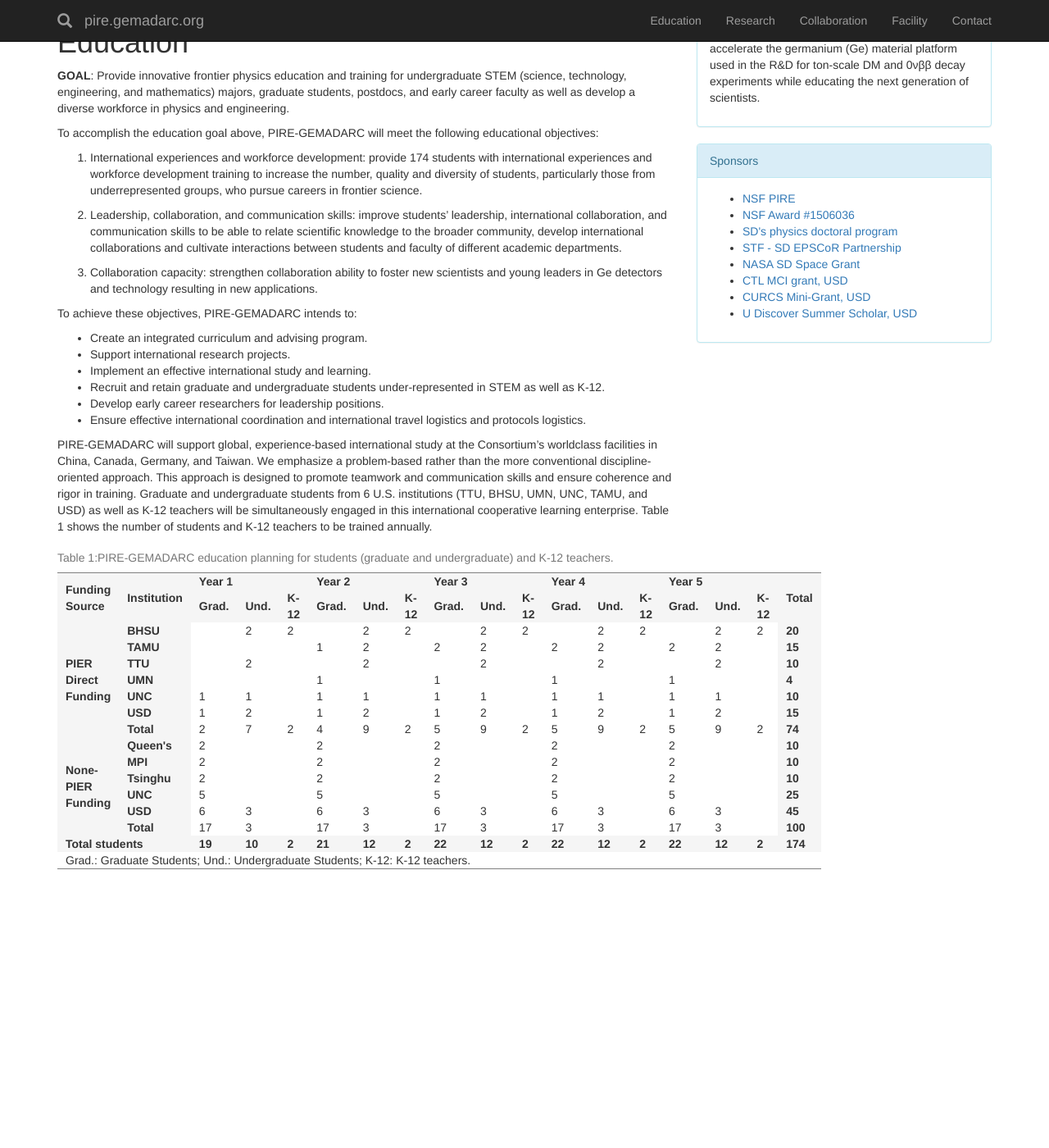
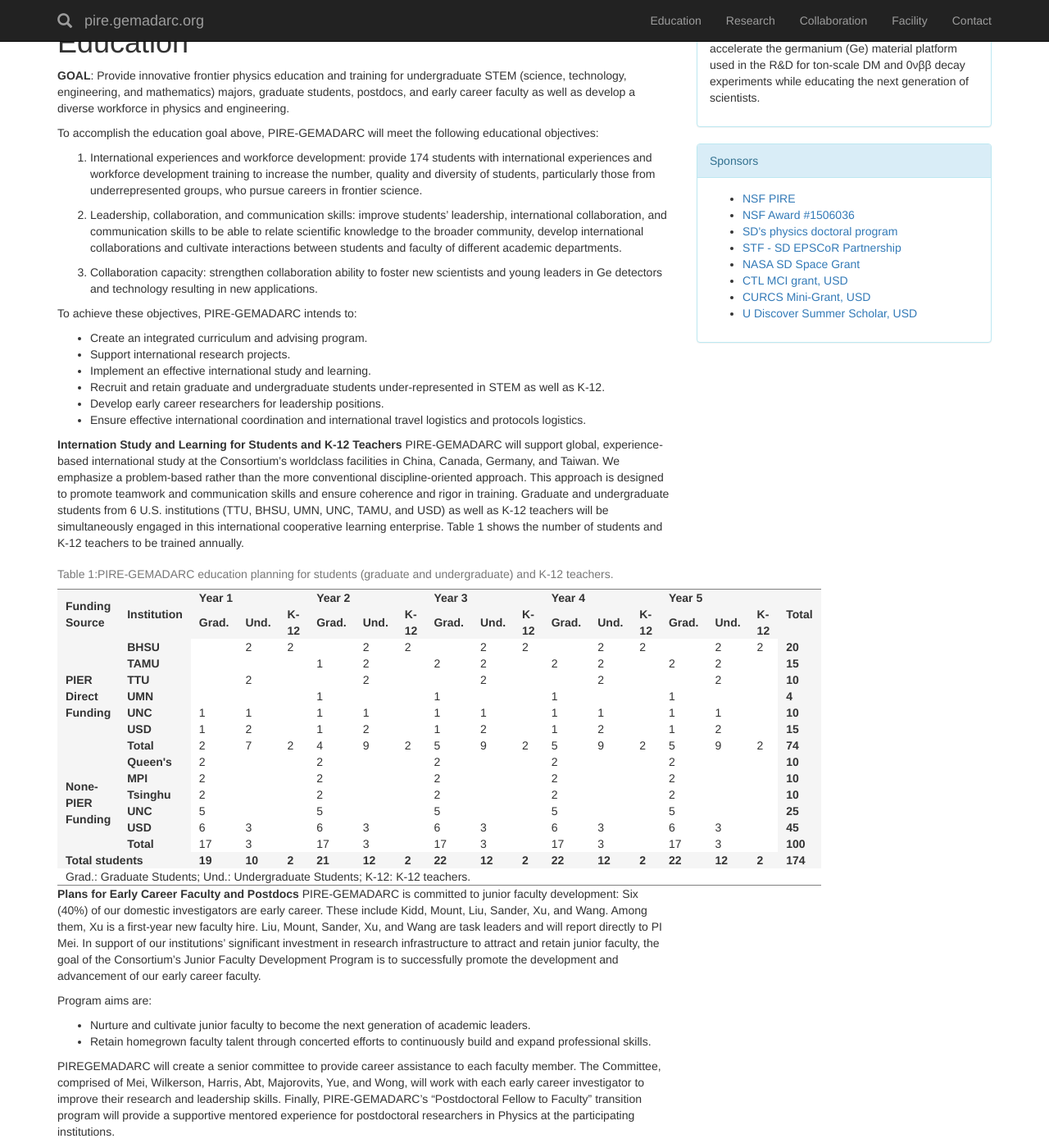
Before and after one commit to gemadarc/gemadarc.github.io, a Jekyll site: the page built from edu.md, in a window 1280 px wide and 1400 px high, scrolled down 88 px. Shown: the whole window at 82% size. Built offline with Jekyll 4.4.1, drawn with Linux system fonts in a browser that asks for light colours; nearby versions of some CDN libraries; our own code applies the rules of GitHub Pages for plain Markdown files; before the commit the page ends 1148 px from its top, so only the background shows below that.

Commit message:
Update edu.md

```diff
--- a/edu.md
+++ b/edu.md
@@ -24,6 +24,7 @@ To achieve these objectives, PIRE-GEMADARC intends to:
 * Develop early career researchers for leadership positions.
 * Ensure effective international coordination and international travel logistics and protocols logistics.
 
+**Internation Study and Learning for Students and K-12 Teachers**
 PIRE-GEMADARC will support global, experience-based international study at the Consortium's worldclass
 facilities in China, Canada, Germany, and Taiwan. We emphasize a problem-based rather than the
 more conventional discipline-oriented approach. This approach is designed to promote teamwork and
@@ -355,3 +356,20 @@ students and K-12 teachers to be trained annually.
 </tr>
 
 </table>
+
+**Plans for Early Career Faculty and Postdocs**
+PIRE-GEMADARC is committed to junior faculty development: Six (40%) of our domestic investigators
+are early career. These include Kidd, Mount, Liu, Sander, Xu, and Wang. Among them, Xu is a first-year
+new faculty hire. Liu, Mount, Sander, Xu, and Wang are task leaders and will report directly to PI Mei. In support of our institutions’ significant investment in research infrastructure to attract and
+retain junior faculty, the goal of the Consortium's Junior Faculty Development Program is to successfully
+promote the development and advancement of our early career faculty.
+
+Program aims are:
+* Nurture and cultivate junior faculty to become the next generation of academic leaders.
+* Retain homegrown faculty talent through concerted efforts to continuously build and expand professional skills.
+
+PIREGEMADARC will create a senior committee to provide career assistance to each faculty member. The
+Committee, comprised of Mei, Wilkerson, Harris, Abt, Majorovits, Yue, and Wong, will work with each
+early career investigator to improve their research and leadership skills. Finally, PIRE-GEMADARC's
+“Postdoctoral Fellow to Faculty” transition program will provide a supportive mentored experience for
+postdoctoral researchers in Physics at the participating institutions.
```
